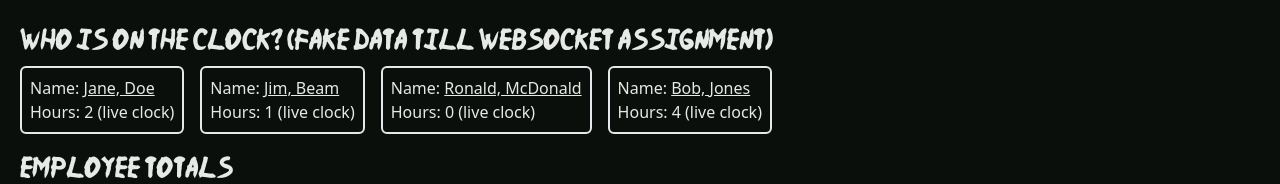
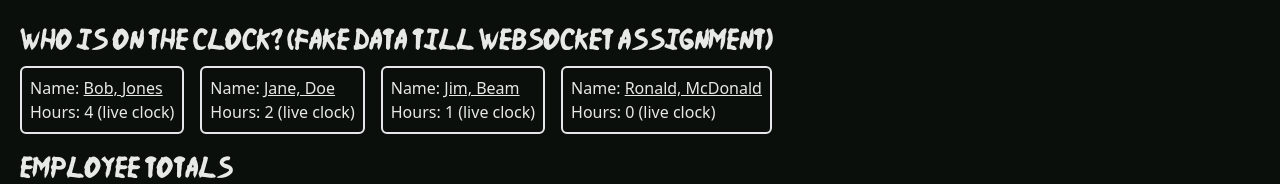
Before and after one commit to naataaniitsosie/startup, a React (Vite) app: page /admin in a window 1280 px wide. Shown: the part 167-351 px from the top of the page. Built offline with nearby package versions, Linux system fonts and the light colour scheme; no server answers.

Commit message:
basic sending of punches

```diff
--- a/src/admin/admin.jsx
+++ b/src/admin/admin.jsx
@@ -18,6 +18,7 @@ export function Admin() {
   function handlePunchEvent(event) {
     setEvent([...events, event]);
   }
+  console.log(events)
 
   useEffect(() => {
     const MOCK_ON_THE_CLOCK = [{
@@ -35,15 +36,6 @@ export function Admin() {
     }];
 
     setCurrentlyOnTheClock(MOCK_ON_THE_CLOCK);
-    const intervalId = setInterval(() => {
-        setCurrentlyOnTheClock(value => {
-            // rotate to mock live data updates
-            let shuffled = [...value];
-            shuffled.push(value[0]);
-            shuffled.shift();
-            return shuffled;
-        });
-    }, 1000);
 
     return () => {
         clearInterval(intervalId)
--- a/src/punch/punch.jsx
+++ b/src/punch/punch.jsx
@@ -1,4 +1,5 @@
 import React, { useEffect, useState } from 'react';
+import { PunchNotifier, PunchEvent } from '../punchNotifier';
 
 export function Punch() {
   const [punch, setPunch] = useState();
@@ -23,16 +24,21 @@ export function Punch() {
 
   const handlePunch = async () => {
     let newPunch;
+    const username = localStorage.getItem('userName') || '';
     if (punch?.status === "ON") {
       newPunch = {
         time: new Date(),
         status: "OFF"
       };
+
+      PunchNotifier.broadcastEvent(username, PunchEvent.Out, {});
     } else {
       newPunch = {
         time: new Date(),
         status: "ON"
       };
+
+      PunchNotifier.broadcastEvent(username, PunchEvent.In, {});
     }
     setPunch(newPunch);
 
```
